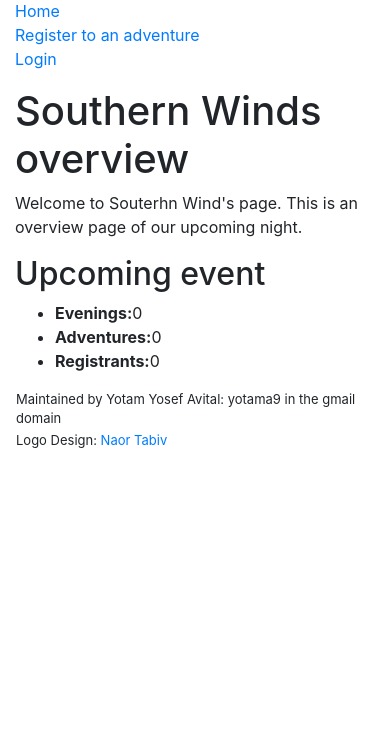
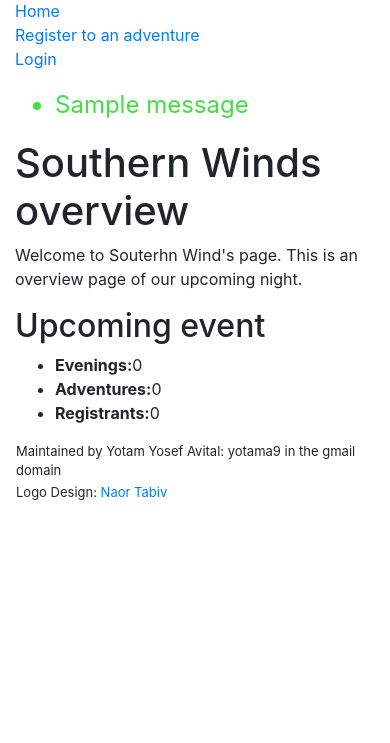
Before and after one commit to yotama9/southern_wind, a Django app: page /view_tables/ in a window 390 px wide. Shown: the part 80-823 px from the top of the page. Run offline with Django 3.2, Linux system fonts and the light colour scheme; tables that the repository leaves empty hold one stand-in row (values such as "Sample post"); one stand-in notice (Sample message) is shown; some libraries are stand-ins or nearby versions.

Commit message:
Added success message for when registration is complete

```diff
--- a/view_tables/static/css/style.css
+++ b/view_tables/static/css/style.css
@@ -9,6 +9,11 @@
     color: #DD4444;
 }
 
+.success{
+    color: #44DD44;
+    font-size: 18pt;
+}
+
 .logo{
     display: flex;
     justify-content: center;
--- a/view_tables/templates/generic.html
+++ b/view_tables/templates/generic.html
@@ -42,6 +42,15 @@
 	  </ul>
 	  {% endblock %}
 	</div>
+	<div class="col-sm-10">
+	  {% if messages %}
+	    <ul class="messages">
+	      {% for message in messages %}
+		<li {% if message.tags %} class="{{ message.tags }}"{% endif %}>{{ message }}</li>
+	      {% endfor %}
+	    </ul>
+	  {% endif %}
+	</div>
 	<div class="col-sm-10">{% block content %}{% endblock %}</div>
 	<div class="col-sm-2"></div>
 	<div class="col-sm-10">
--- a/view_tables/views.py
+++ b/view_tables/views.py
@@ -7,6 +7,7 @@ from django.urls import reverse
 from django.contrib.auth.models import Permission
 from django.contrib.auth.models import User
 from django.contrib.auth.decorators import permission_required
+from django.contrib import messages
 import datetime
 from datetime import timedelta
 
@@ -67,6 +68,7 @@ def register_to_table(request):
             reg.save()
 
             #redirect to an new URL:
+            messages.success(request,'Thank you for registrating')
             return HttpResponseRedirect(reverse('index'))
         else:
             context = {
```
